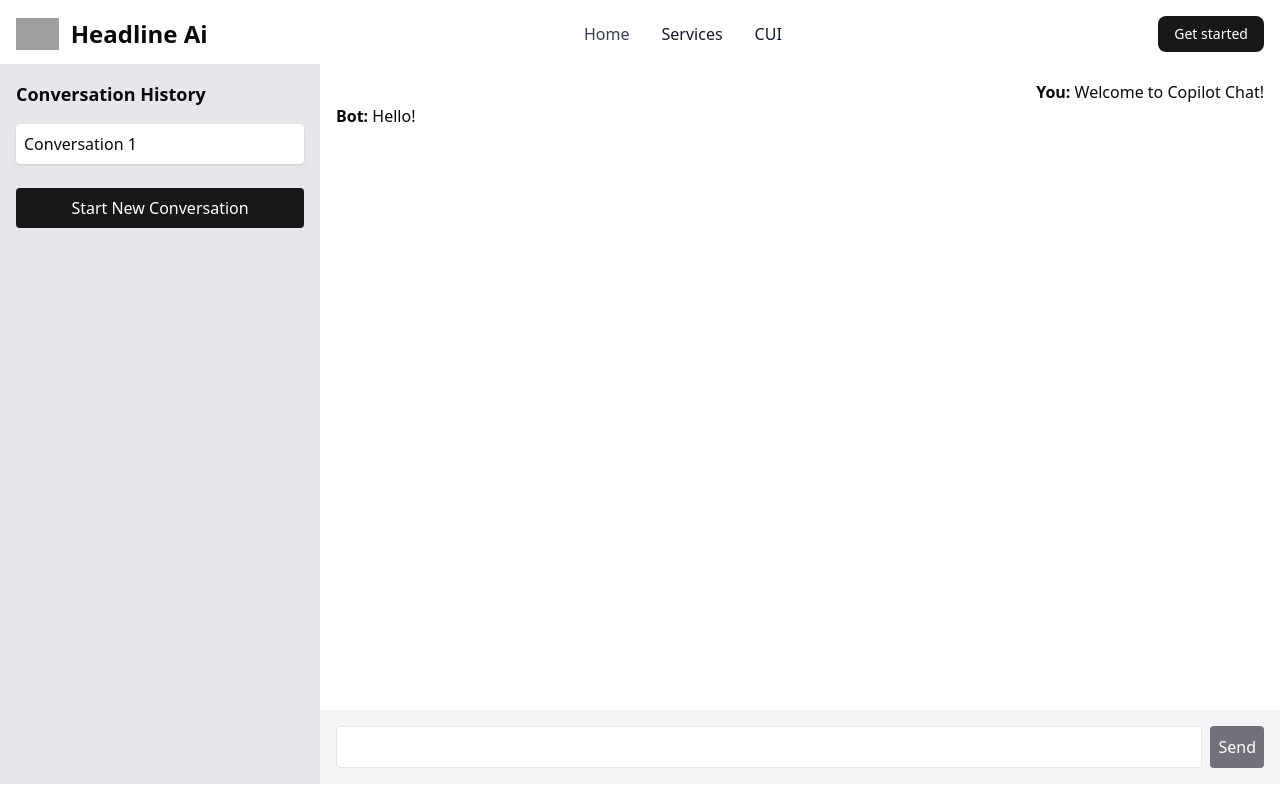
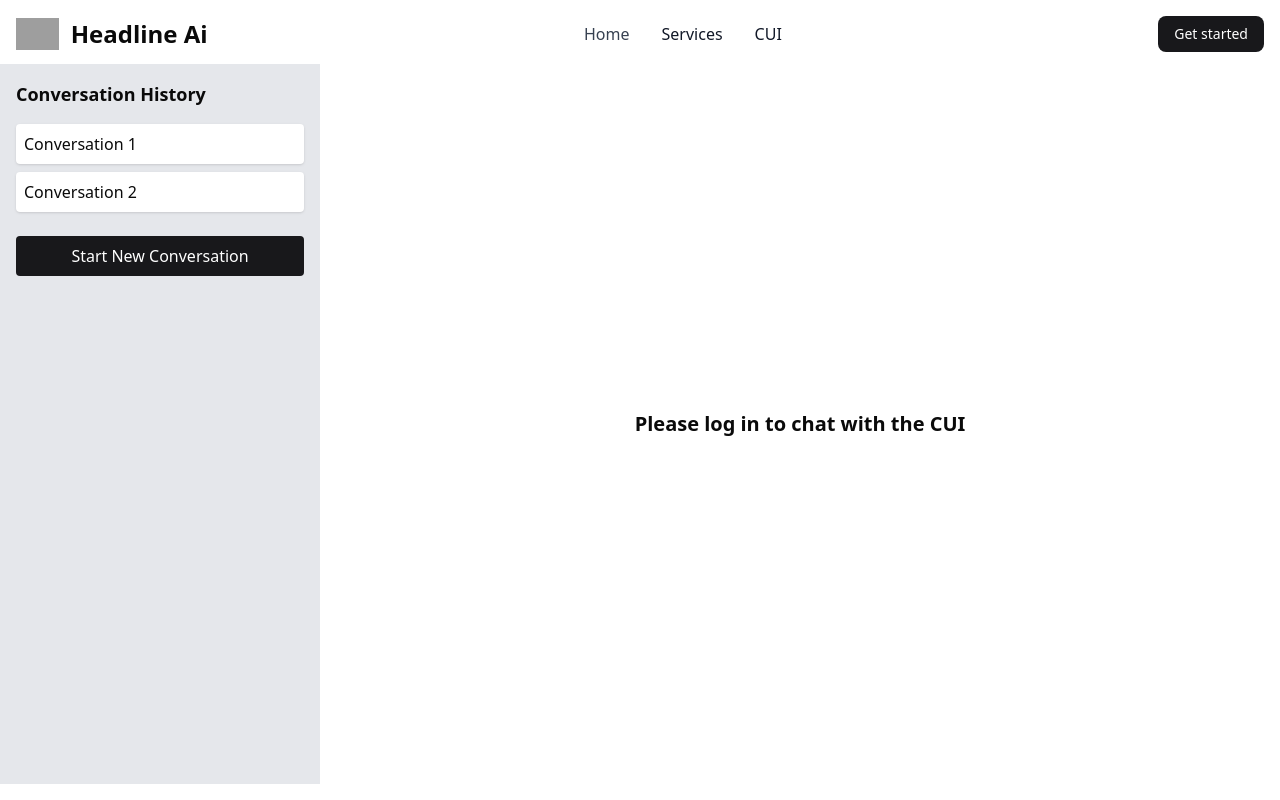
Before and after one commit to RaiBadarAbbas92/Headline-ai-Frontend, a Next.js app: page /Cui in a window 1280 px wide. Built offline with nearby package versions, Linux system fonts and the light colour scheme; grey boxes are pictures that could not be loaded.

Commit message:
Update page.tsx

```diff
--- a/app/Cui/page.tsx
+++ b/app/Cui/page.tsx
@@ -1,49 +1,107 @@
+
 "use client";
-import { useState } from 'react';
+import { useState, useEffect, SetStateAction } from 'react';
 import Navbar from '../components/navbar';
 
 const Home = () => {
     const [input, setInput] = useState('');
-    const [messages, setMessages] = useState([{ user: 'Welcome to Copilot Chat!', bot: 'Hello!' }]);
-    const [history, setHistory] = useState([{ id: 1, name: 'Conversation 1', messages: [{ user: 'What is Copilot?', bot: 'Your AI sidekick!' }] }]);
+    const [history, setHistory] = useState([
+        { id: 1, name: 'Conversation 1', messages: [] },
+        { id: 2, name: 'Conversation 2', messages: [] }
+    ]);
     const [currentChatId, setCurrentChatId] = useState(1);
+    const [isChatStarted, setIsChatStarted] = useState(false);
+    const [loading, setLoading] = useState(false);
+    const [token, setToken] = useState<string | null>(null);
+    const [isLoggedIn, setIsLoggedIn] = useState(false);
 
-    // Function to handle sending messages
-    const handleSend = () => {
-        if (input.trim()) {
-            const newMessage = { user: input, bot: `Bot's reply to: ${input}` };
-            setMessages([...messages, newMessage]);
+    useEffect(() => {
+        const storedToken = localStorage.getItem('auth_token');
+        if (storedToken) {
+            setToken(storedToken);
+            setIsLoggedIn(true);
+        } else {
+            setIsLoggedIn(false);
+        }
+    }, []);
+
+    const currentChat = history.find(convo => convo.id === currentChatId);
+
+    const handleSend = async () => {
+        if (input.trim() && token) {
+            setLoading(true);
+            const newMessage = { user: input };
+            try {
+                const response = await fetch('https://headlineai.graycoast-7c0c32b7.eastus.azurecontainerapps.io/ai/call_agent', {
+                    method: 'POST',
+                    headers: {
+                        'Content-Type': 'application/json',
+                        'Authorization': `Bearer ${token}`
+                    },
+                    body: JSON.stringify({ query: input })
+                });
+                if (!response.ok) {
+                    throw new Error('Failed to fetch data from backend');
+                }
+
+                const data = await response.json();
+
+            // Extract only the current bot reply, without merging with previous ones
+                const botReply = data.messages[data.messages.length - 1].content;  // Get the last message (current bot reply)
+
+
+                const updatedHistory = history.map(convo =>
+                   convo.id === currentChatId
+                        ? {
+                             ...convo,
+                             messages: [
+                              ...convo.messages,  // Keep the previous messages intact
+                                { user: input, bot: botReply } ] }: convo);
+const currentConvo = updatedHistory.find(convo => convo.id === currentChatId);
+const latestResponse = currentConvo?.messages.slice(-1)[0].bot;  // Get the last bot reply in the conversation
+
+// Print only the latest bot reply for the current query
+console.log(latestResponse);
+
+                setHistory(updatedHistory);
                 setInput('');
+                setIsChatStarted(true);
+            } catch (error) {
+                console.error('Error fetching data:', error);
+            } finally {
+                setLoading(false);
+            }
         }
     };
 
-    // Function to handle starting a new conversation
     const handleNewChat = () => {
         const newChatId = history.length + 1;
         const newChat = { id: newChatId, name: `Conversation ${newChatId}`, messages: [] };
+        setHistory([...history, newChat]);
+        setCurrentChatId(newChatId);
+        setIsChatStarted(false);
+    };
 
-        // Add the new chat to the history and reset current messages
-        setHistory([...history, newChat]);
-        setMessages([]);
-        setCurrentChatId(newChatId);  // Set the current chat to the new one
+    const handleConversationClick = (convoId: SetStateAction<number>) => {
+        setCurrentChatId(convoId);
+        setIsChatStarted(false);
     };
 
     return (
         <>
-        <Navbar/>
+            <Navbar />
             <div className="flex h-[90vh]">
-            {/* Conversation History Section */}
                 <div className="w-1/4 bg-gray-200 p-4">
                     <h2 className="text-lg font-semibold mb-4">Conversation History</h2>
                     {history.map(convo => (
                         <div
                             key={convo.id}
-                        className={`mb-2 p-2 bg-white rounded shadow ${convo.id === currentChatId ? 'bg-blue-100' : ''}`}
+                            className={`mb-2 p-2 bg-white rounded shadow cursor-pointer ${convo.id === currentChatId ? 'bg-blue-100' : ''}`}
+                            onClick={() => handleConversationClick(convo.id)}
                         >
                             <h3>{convo.name}</h3>
                         </div>
                     ))}
-                {/* New Chat Button */}
                     <button
                         onClick={handleNewChat}
                         className="mt-4 p-2 bg-zinc-900 text-white rounded w-full"
@@ -51,37 +109,47 @@ const Home = () => {
                         Start New Conversation
                     </button>
                 </div>
-
-            {/* Main Chat Section */}
-            <div className="w-3/4 flex flex-col">
+                <div className="w-3/4 flex flex-col ">
+                    {!isLoggedIn ? (
+                        <div className="flex-grow flex justify-center items-center">
+                            <h2 className="text-xl font-semibold">Please log in to chat with the CUI</h2>
+                        </div>
+                    ) : (
+                        <>
+                            {currentChat?.messages.length > 0 ? (
                                 <div className="flex-grow p-4 overflow-y-scroll">
-                    {messages.length === 0 ? (
-                        <p className="text-center text-gray-500">No messages yet. Start a conversation!</p>
-                    ) : (
-                        messages.map((msg, index) => (
+                                    {currentChat.messages.map((msg, index) => (
                                         <div key={index} className="mb-2">
                                             <p className="text-right"><strong>You:</strong> {msg.user}</p>
                                             <p><strong>Bot:</strong> {msg.bot}</p>
                                         </div>
-                        ))
+                                    ))}
+                                </div>
+                            ) : (
+                                <div className="flex-grow flex justify-center items-center">
+                                </div>
                             )}
-                </div>
-                <div className="p-4 bg-gray-100 flex">
+                            <div className={`p-4 bg-gray-100 flex ${!isChatStarted && currentChat?.messages.length === 0 ? 'justify-center items-center h-[90vh]' : ''}`}>
                                 <input
                                     type="text"
+                                    placeholder='How can I help you today?'
                                     value={input}
                                     onChange={(e) => setInput(e.target.value)}
-                        className="flex-grow p-2 border rounded mr-2"
+                                    className="flex-grow p-2 border rounded-full "
                                 />
                                 <button
                                     onClick={handleSend}
                                     className="p-2 bg-zinc-500 text-white rounded"
+                                    disabled={loading}
                                 >
-                        Send
+                                    {loading ? 'Sending...' : 'Send'}
                                 </button>
                             </div>
+                        </>
+                    )}
                 </div>
-        </div></>
+            </div>
+        </>
     );
 };
 
```
Lines whose indentation alone changed are shown as unchanged.
